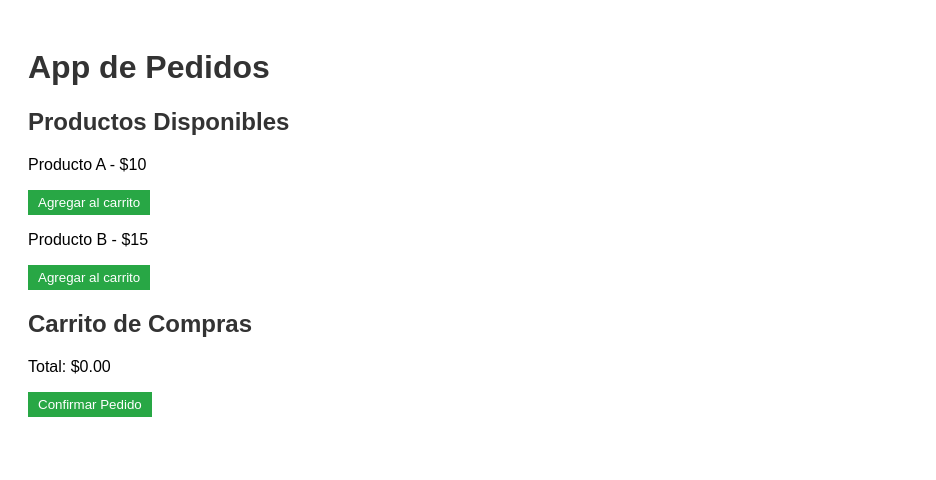
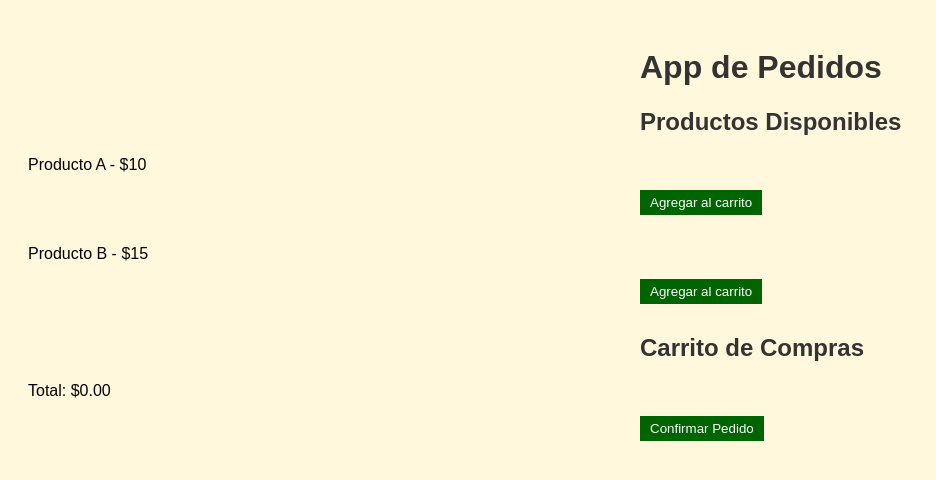
Before and after one commit to Gabby948/mi-app-de-pedidos, a React (Create React App) app: page / in a window 1280 px wide. Shown: the top 480 px of the page, without its empty margins (0-936 px from the left). Built offline with nearby package versions, Linux system fonts and the light colour scheme.

Commit message:
modificando css

```diff
--- a/src/App.css
+++ b/src/App.css
@@ -2,31 +2,36 @@
 body {
   font-family: Arial, sans-serif;
   padding: 20px;
+  background-color: #FFF8DC;
+
 }
 
 h1, h2 {
   color: #333;
+  margin-left: 50%;
 }
 
 .product {
-  margin-bottom: 10px;
+  margin-bottom: 30px;
 }
 
 button {
   padding: 5px 10px;
-  background-color: #28a745;
+  background-color: #006400;
   color: white;
   border: none;
   cursor: pointer;
+  margin-left:50%;
 }
 
 button:hover {
-  background-color: #218838;
+  background-color: #006400;
 }
 
 ul {
   list-style-type: none;
   padding: 0;
+  margin-left: 50%;
 }
 
 li {
```
Also changed, not shown: src/App.js (+4 -4 lines).
